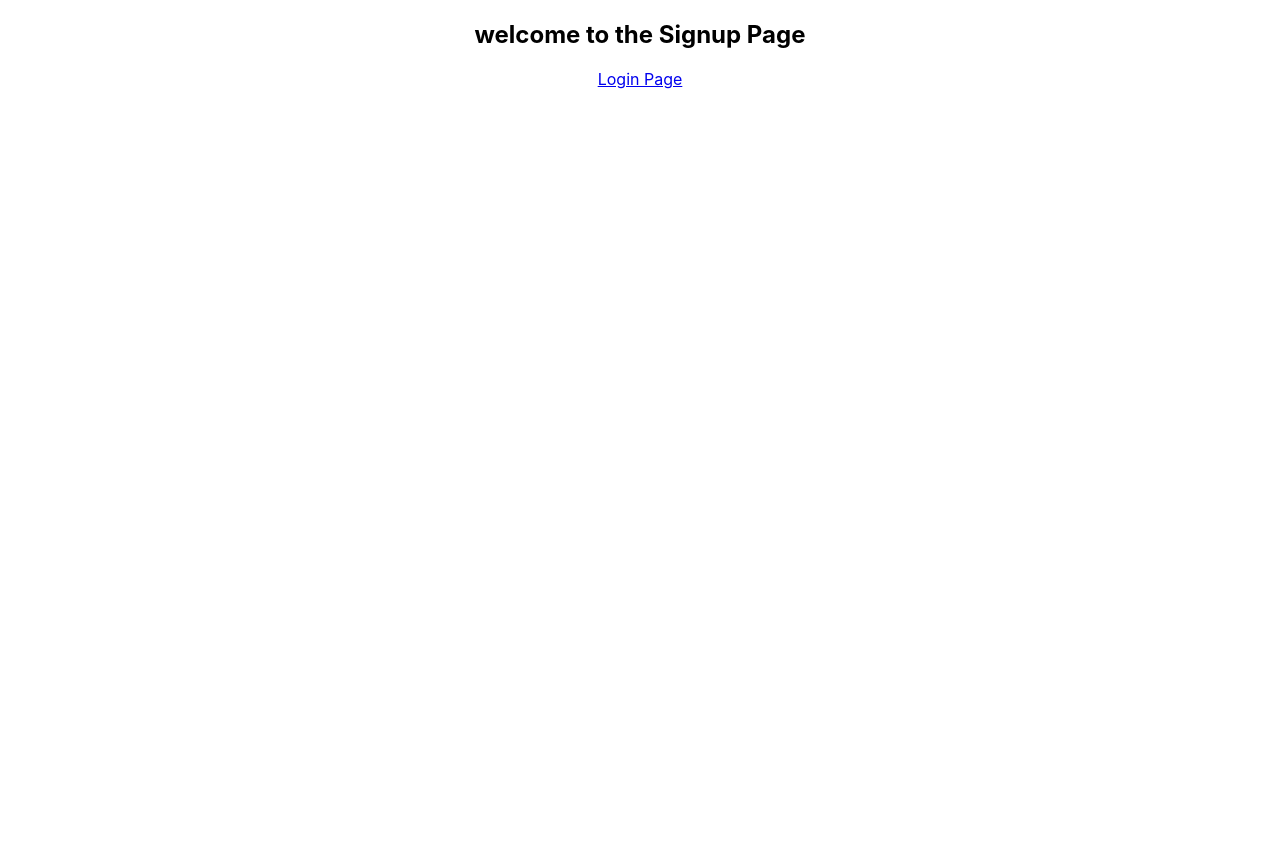
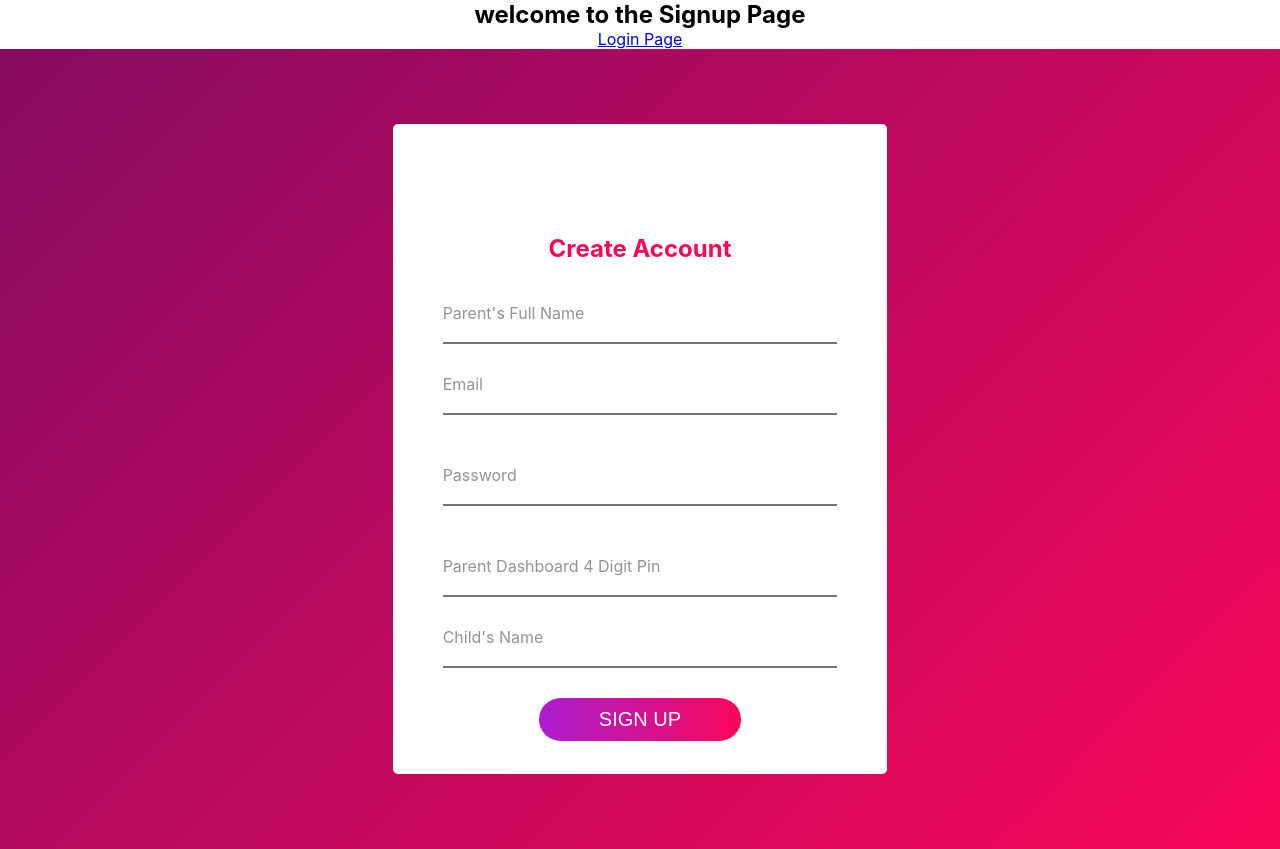
Before and after one commit to SchoolOfCode/final-project_front-end-full-stack-fam, a React (Create React App) app in the folder frontend-final-project/: page /signup in a window 1280 px wide. Before the commit the page ends 800 px from the top, so only its background shows below. Built offline with nearby package versions, Linux system fonts and the light colour scheme.

Commit message:
sign up form/useState initialised/css

```diff
--- /dev/null
+++ b/frontend-final-project/src/routes/SignupPage/SignupForm.css
@@ -0,0 +1,76 @@
+* {
+    margin:0;
+    padding:0;
+  }
+  .container{
+  background:linear-gradient( 135deg, #860C62, #F80759);
+  min-height: 100vh;
+  width: 100%;
+  display: flex;
+  justify-content: center;
+  align-items: center;
+  }
+  .app-wrapper{
+    background-color:#fff;
+    min-width: 350px;
+    min-height: 650px;
+    padding: 30px;
+    box-sizing: border-box;
+    border-radius: 5px;
+  }
+  .title{
+    color:#f80759;
+    text-align: center;
+    margin: 80px 0px 40px 0px;
+  }
+  .name,
+  .email,
+  .password {
+  margin: 20px;
+  color: #969292;
+  font-size: 16px;
+  text-align: left;
+  }
+  .password{
+    margin-top: 40px;
+  }
+  .input{
+    height: ;
+    font-size: ;
+    outline: none;
+    width:100%;
+    border-top-style: none;
+    border-left-style: none;
+    border-right-style: none;
+    border-bottom-style: 2px solid black;
+    margin-bottom: 10px;
+  }
+  .error{
+    bottom: red;
+  }
+  .submit{
+  display: flex;
+  text-transform: uppercase;
+  font-size: 20px;
+  border-radius: 25px;
+  color: white;
+  padding: 10px 60px;
+  background: linear-gradient(to right, #AB1DCF, #F80759) ;
+  box-shadow: rgba(0, 0, 0, 0.3) 0px, 19px, 38px,
+  rgba(0, 0, 0, 0.22) 0px, 15px, 12px;
+  margin: auto;
+  outline: none;
+  border:none ;
+  cursor: pointer;
+  transition: all 0.1s;
+  }
+  button:active {
+  transform: translateY(2px);
+  }
+  .form-success{
+    display: flex;
+    justify-content: center;
+    margin-top: 250px ;
+    min-width: 370px;
+    color: #F80759;
+  }
--- /dev/null
+++ b/frontend-final-project/src/routes/SignupPage/SignupForm.js
@@ -0,0 +1,51 @@
+import React from "react";
+import {useState} from "react";
+import "./SignupForm.css";
+
+export default function SignupForm() {
+
+    const [signUpValues, setsignUpVales] = useState ({
+        parentName: "",
+        email: "",
+        password: "",
+        parent4DigitPassword: "",
+        childsName: ""
+    })
+
+
+
+    return (
+        <div className="container">
+            <div className="app-wrapper">
+                <div>
+                    <h2 className="title">Create Account</h2>
+                </div>
+                <form className="form-wrapper">
+                    <div className="name">
+                        <label className="label">Parent's Full Name</label>
+                        <input className="input" type="text" value={signUpValues.parentName} />
+                    </div>
+                    <div className="email">
+                        <label className="label">Email</label>
+                        <input className="input" type="email" value={signUpValues.email} />
+                    </div>
+                    <div className="password">
+                        <label className="label">Password</label>
+                        <input className="input" type="password" value={signUpValues.password} />
+                    </div>
+                    <div className="password">
+                        <label className="label">Parent Dashboard 4 Digit Pin</label>
+                        <input className="input" type="text" value={signUpValues.parent4DigitPassword} />
+                    </div>
+                    <div className="name">
+                        <label className="label">Child's Name</label>
+                        <input className="input" type="text" value={signUpValues.childsName}/>
+                    </div>
+                    <div>
+                        <button className="submit">Sign Up</button>
+                    </div>
+                </form>
+            </div>
+        </div>
+    )
+}
--- a/frontend-final-project/src/routes/SignupPage/SignupPage.js
+++ b/frontend-final-project/src/routes/SignupPage/SignupPage.js
@@ -1,8 +1,6 @@
-//!!!NOTE!!!! OUR USE OF AUTH0 MAY HAVE MADE THIS PAGE REDUNTANT.
-//IM NOT DELETING IT JUST IN CASE, BUT ITS CURRENTLY NOT IN USE- NOAH
-
 import { Link } from "react-router-dom";
 import "./SignupPage.css";
+import SignupForm from "./SignupForm";
 
 export default function SignupPage() {
   return (
@@ -13,6 +11,9 @@
       <nav>
         <Link to="/">Login Page</Link>
       </nav>
+      <div>
+        <SignupForm />
+      </div>
     </>
   );
 }
```
